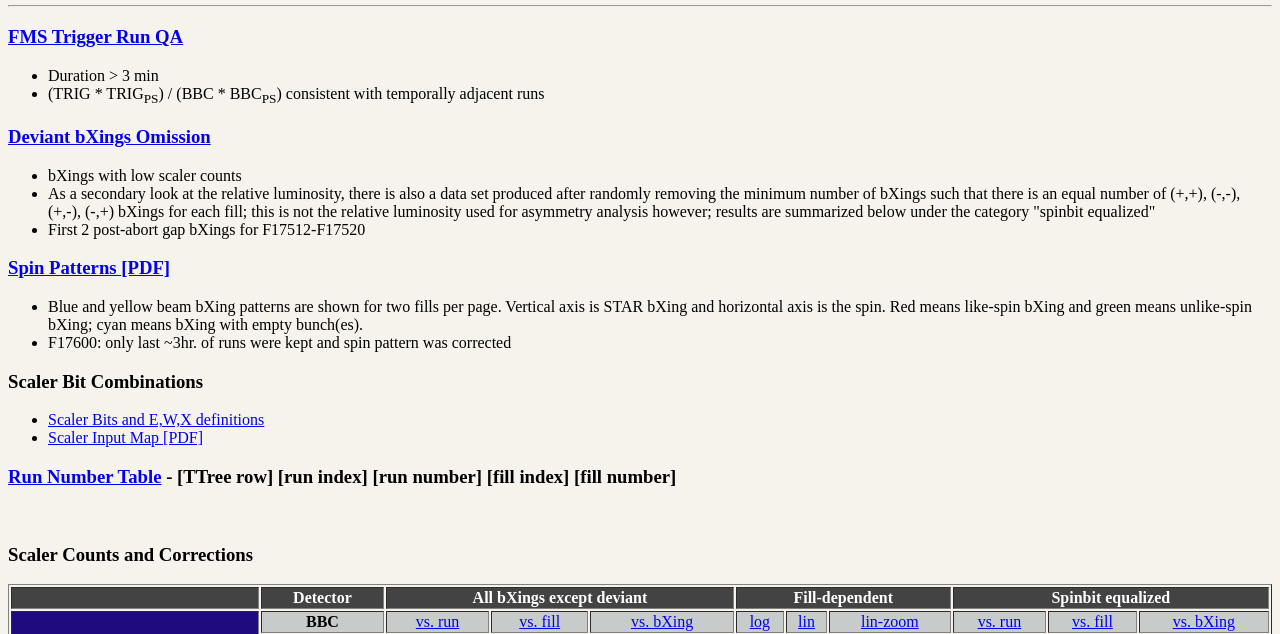
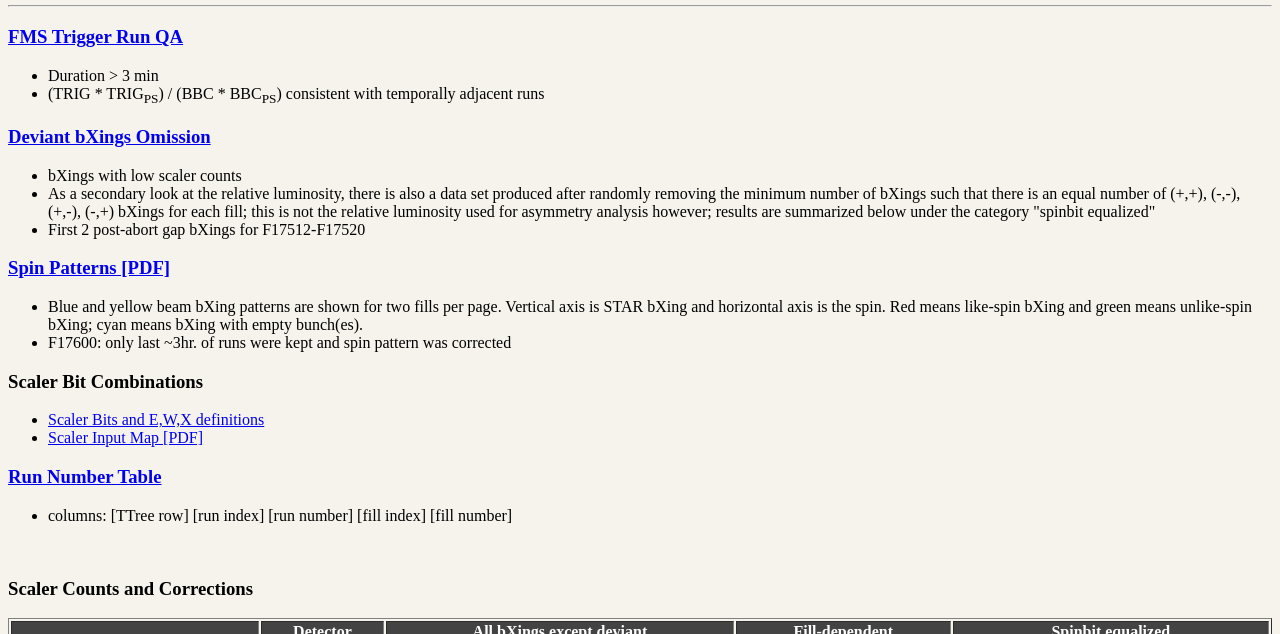
Before and after one commit to c-dilks/scalers13, a plain HTML site: page htmlfiles/index.html in a window 1280 px wide. Shown: the part 87-721 px from the top of the page. Drawn offline with Linux system fonts and the light colour scheme.

Commit message:
fixed index.html

```diff
--- a/htmlfiles/index.html
+++ b/htmlfiles/index.html
@@ -38,7 +38,8 @@
   <li><a href="bit_map.pdf">Scaler Input Map [PDF]</a></li>
 </ul>
 
-<h3><a href="run_table.txt">Run Number Table</a> - [TTree row] [run index] [run number] [fill index] [fill number]</h3>
+<h3><a href="run_table.txt">Run Number Table</a></h3>
+<ul><li>columns: [TTree row] [run index] [run number] [fill index] [fill number]</li></ul>
 
 <br />
 <h3>Scaler Counts and Corrections</h3>
```
